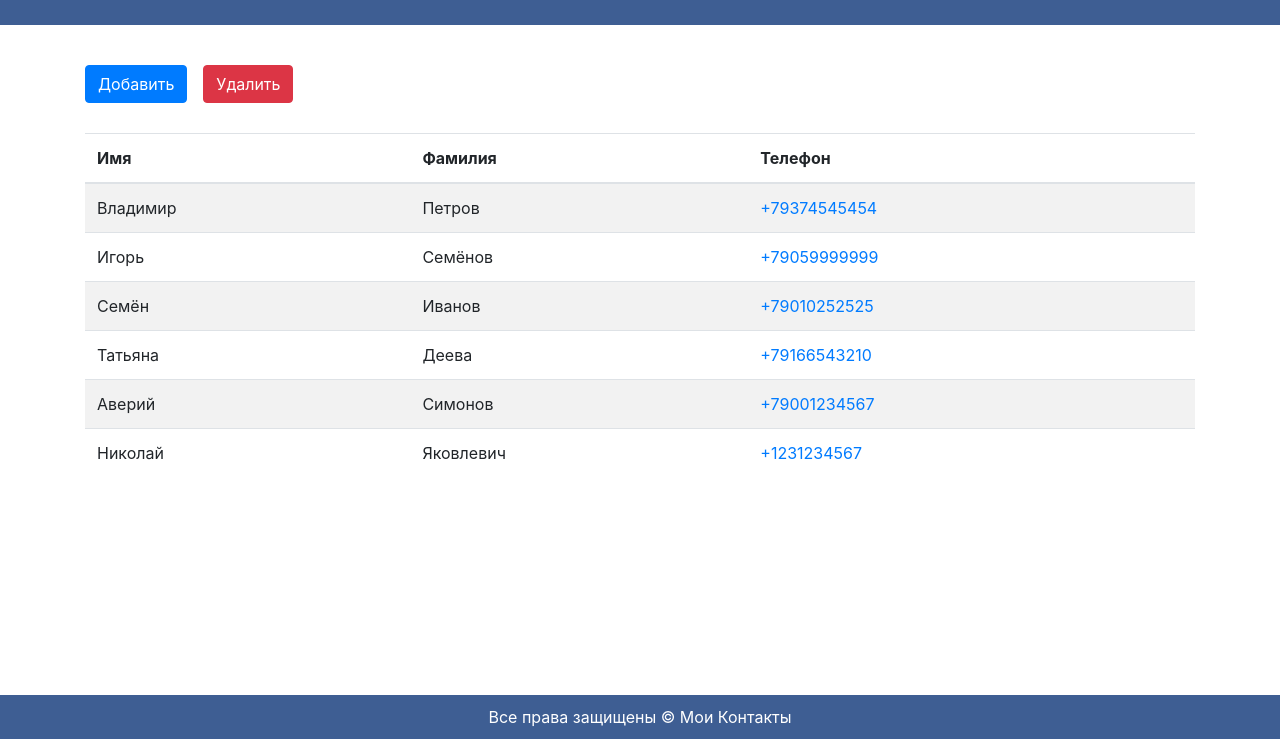
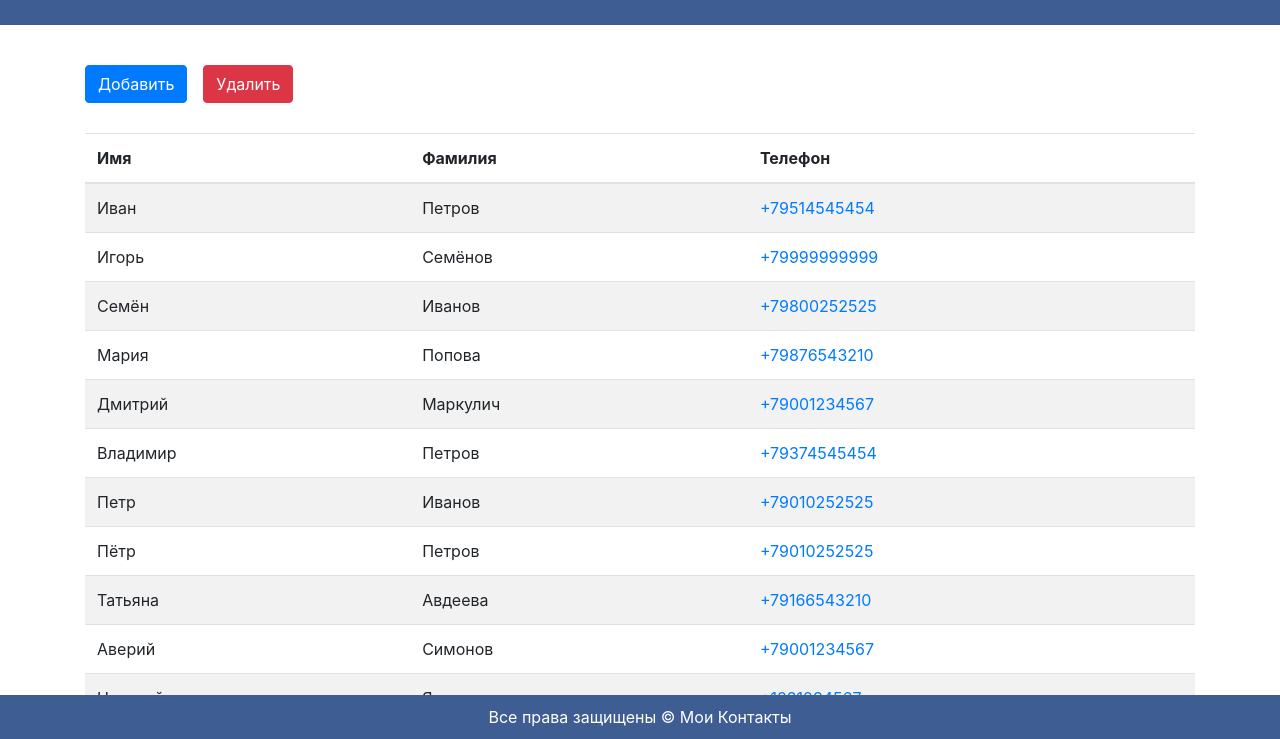
Before and after one commit to mindfling/ME_JavaScript_PhoneBook_Module2, a plain HTML site: page index.html in a window 1280 px wide. Shown: the part 61-800 px from the top of the page. Drawn offline with nearby package versions, Linux system fonts and the light colour scheme.

Commit message:
feat hard lesson6 data in data.js file

```diff
--- a/data.js
+++ b/data.js
@@ -1,6 +1,6 @@
 'use strict';
 // список массив объектов данных пользователей
-const data = [
+const origin = [
   {
     name: 'Иван',
     surname: 'Петров',
@@ -22,8 +22,38 @@ const data = [
     phone: '+79876543210',
   },
   {
-    name: 'Dmitry',
-    surname: 'Vasylivi4',
+    name: 'Дмитрий',
+    surname: 'Маркулич',
     phone: '+79001234567',
   },
+  {
+    name: 'Владимир',
+    surname: 'Петров',
+    phone: '+79374545454',
+  },
+  {
+    name: 'Петр',
+    surname: 'Иванов',
+    phone: '+79010252525',
+  },
+  {
+    name: 'Пётр',
+    surname: 'Петров',
+    phone: '+79010252525',
+  },
+  {
+    name: 'Татьяна',
+    surname: 'Авдеева',
+    phone: '+79166543210',
+  },
+  {
+    name: 'Аверий',
+    surname: 'Симонов',
+    phone: '+79001234567',
+  },
+  {
+    name: 'Николай',
+    surname: 'Яковлевич',
+    phone: '+1231234567',
+  },
 ];
--- a/index.html
+++ b/index.html
@@ -12,6 +12,7 @@
   <link rel="stylesheet" href="https://cdnjs.cloudflare.com/ajax/libs/bootstrap/4.6.1/css/bootstrap.min.css">
   <link rel="stylesheet" href="phonebook/css/style.css">
 
+  <script src="data.js"></script>
   <script src="phonebook/js/script.js" defer></script>
 
   <script>
--- a/phonebook/js/script.js
+++ b/phonebook/js/script.js
@@ -1,42 +1,11 @@
 'use strict';
 
-const origin = [
-  {
-    name: 'Владимир',
-    surname: 'Петров',
-    phone: '+79374545454',
-  },
-  {
-    name: 'Игорь',
-    surname: 'Семёнов',
-    phone: '+79059999999',
-  },
-  {
-    name: 'Семён',
-    surname: 'Иванов',
-    phone: '+79010252525',
-  },
-  {
-    name: 'Татьяна',
-    surname: 'Деева',
-    phone: '+79166543210',
-  },
-  {
-    name: 'Аверий',
-    surname: 'Симонов',
-    phone: '+79001234567',
-  },
-  {
-    name: 'Николай',
-    surname: 'Яковлевич',
-    phone: '+1231234567',
-  },
-];
+// const origin = []; // перенести в отдельный файл
 
 {
   let data = [];
   /**
- * * Returns a hash code from a string use it for hosh contocts
+ * Returns a hash code from a string use it for hosh contocts
  * @param  {String} str The string to hash.
  * @return {Number}    A 32bit integer
  * @see http://werxltd.com/wp/2010/05/13/javascript-implementation-of-javas-string-hashcode-method/
```
